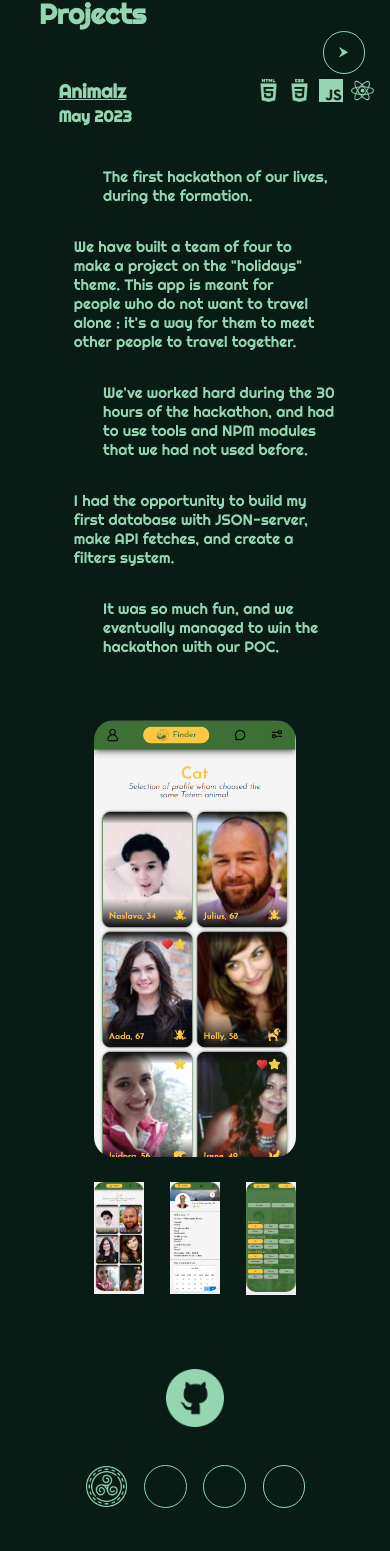
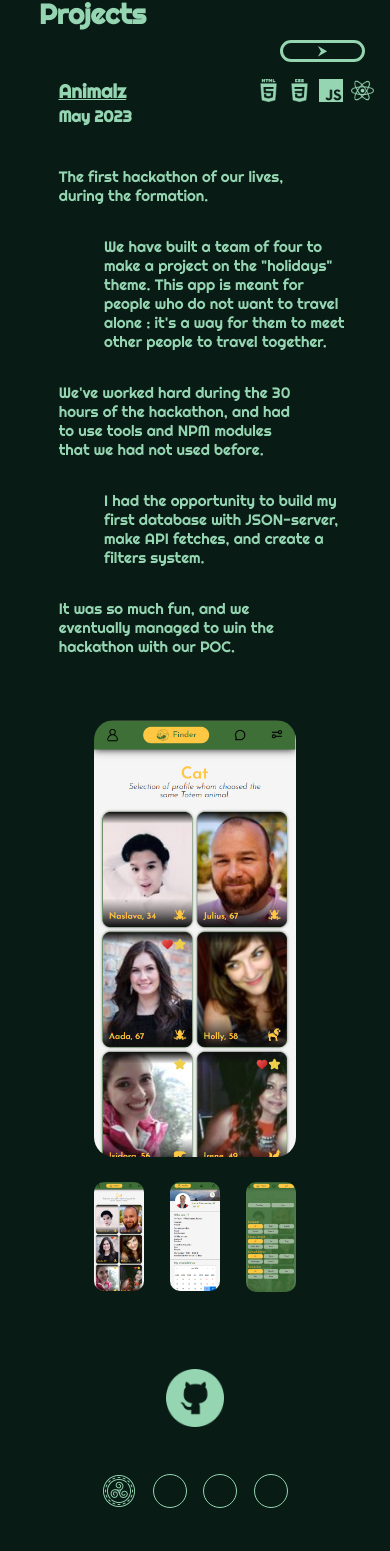
Before and after one commit to Yukitaori/Portfolio, a React (Vite) app: page / in a window 390 px wide. Shown: the part 1710-3261 px from the top of the page. Built offline with nearby package versions, Linux system fonts and the light colour scheme.

Commit message:
carousel OK + ajout contenu aux projets.

```diff
--- a/src/components/Project.module.css
+++ b/src/components/Project.module.css
@@ -1,6 +1,10 @@
 .project {
   padding-top: 5em;
   padding-bottom: 10vh;
+  height: 100%;
+  display: flex;
+  flex-direction: column;
+  justify-content: space-between;
 }
 
 .projectHeader {
@@ -70,15 +74,10 @@
 }
 
 .imgButton {
-  width: fit-content;
-  height: fit-content;
   padding: 0;
   width: 20%;
   border: none;
-}
-
-.imgButton:hover {
-  border: none;
+  background-color: var(--second-color);
 }
 
 .projectPic {
@@ -149,6 +148,14 @@
     align-items: center;
   }
 
+  .paragraph:nth-child(2n) {
+    margin-left: 4em;
+  }
+
+  .paragraph:nth-child(2n+1) {
+    margin-left: 1em;
+  }
+
   .projectGallery {
     margin: 2em 0;
     width: 80vw;
--- a/src/components/Projects.jsx
+++ b/src/components/Projects.jsx
@@ -81,7 +81,9 @@ function Projects() {
       paragraphs: [
         'Our second group project is a video game that takes place in the Genshin Impact universe.',
         'We had two constraints for this project : working with React and working with APIs.',
-        'We were three persons on this one and we worked for three weeks, building 3 mini-games using different algorithms. That was a lot of fun.',
+        'We were three persons on this one and we worked for three weeks, building 3 mini-games using different algorithms.',
+        'We got to learn how to use states and context in React. These were both concepts that were new to us at the time.',
+        'The whole experience was a lot of fun.',
       ],
       pictures: [tradinimpact1, tradinimpact2, tradinimpact3],
       links: {
@@ -110,7 +112,9 @@ function Projects() {
       paragraphs: [
         'My first group project during the formation.',
         'Four of us have worked for two weeks on this project, that takes the form of a portfolio presenting the students from my class, with a filters system.',
+        'We\'ve had the opportunity to build JavaScript objects to use to store each student\'s data.',
         'Versioning with Git and Github was a bit of an intellectual challenge at first because it was new to us, but we survived it.',
+        'This first project was a pretty great occasion to lear a lot about project management and team work.',
       ],
       pictures: [wildkedin1, wildkedin2, wildkedin3],
       links: {
@@ -139,7 +143,9 @@ function Projects() {
       paragraphs: [
         'A board games classic.',
         'I started this project (my very first personal one) before my formation to test JavaScript and DOM manipulation.',
-        'I had quite a hard time with the algorithm in charge of verifying the user\'s guess but I eventually made it.',
+        'I\'ve learnt a lot about interactivity in JavaScript and design in CSS.',
+        'I\'ve had quite a hard time with the algorithm in charge of verifying the user\'s guess but I eventually made it.',
+        'I was worried the project was too ambitious for a first one, but completing it was one of my proudest moments.',
       ],
       pictures: [mastermind],
       links: {
--- a/src/components/Projects.module.css
+++ b/src/components/Projects.module.css
@@ -5,9 +5,9 @@
   top: 0;
   background-color: var(--second-color);
   color: var(--first-color);
-  width: 5vh;
+  width: 10vh;
   height: 5vh;
-  border: solid 1px var(--first-color);
+  border: solid 3px var(--first-color);
   border-radius: 25px;
 }
 
@@ -66,3 +66,16 @@
     transform: rotate( 360deg );
   }
 }
+
+@media screen and (max-width: 800px) {
+  .leftArrow, .rightArrow {
+    width: 10vh;
+    height: fit-content;
+    top: 1vh;
+  }
+
+  .activeDot, .inactiveDot {
+    width: 4vh;
+    height: 4vh;
+  }
+ }
```
